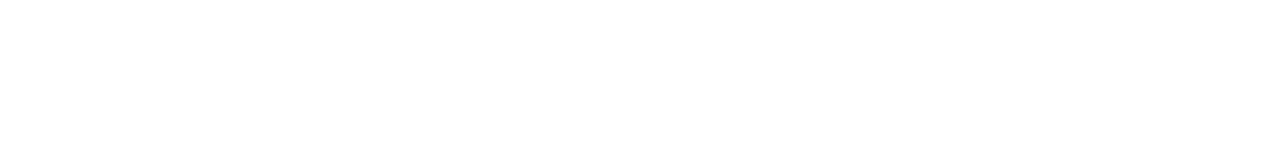
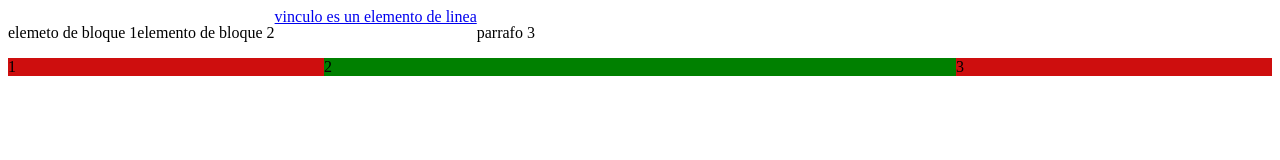
Before and after one commit to aleSuarez999/pseudo_clase, a plain HTML site: page index.html in a window 1280 px wide. Drawn offline with Linux system fonts and the light colour scheme.

Commit message:
agrego flex encolumnado

```diff
--- a/css/estilo.css
+++ b/css/estilo.css
@@ -29,3 +29,18 @@
     background-color: rgb(41, 37, 37);
     cursor:pointer
 }
+
+main{
+    display: flex;
+}
+
+div{
+    background-color: #ce0e0e;
+    width: 25%;
+
+}
+
+#verde{
+    background-color: green;
+    width: 50%;
+}
--- a/index.html
+++ b/index.html
@@ -5,11 +5,33 @@
     <meta name="viewport" content="width=device-width, initial-scale=1.0">
     <link rel="stylesheet" href="css/estilo.css">
     <title>pseudo-class</title>
+    <style>
+        p{
+            display: inline;
+            /*width: 200px; los de linea no toman width ni heig*/
+        }
+        a{
+            display: block;
+            /* con esto hago que se comporte como de bloque, que use todo el width*/
+            /*display: none; no tiene sentido sin algun codigo que lo muestre*/
+        }
+    </style>
 </head>
 <body>
     <nav>       </nav>
     <header>    </header>
-    <main>      </main>
+    <main>
+        <p>elemeto de bloque 1</p>
+        <p>elemento de bloque 2</p>
+        <a href="http://">vinculo es un elemento de linea</a>
+        <p>parrafo 3</p>
+    </main>
+
+    <main>
+            <div>1</div>
+            <div id="verde">2</div>
+            <div>3</div>
+    </main>
     <footer>    </footer>
 </body>
 </html>
```
